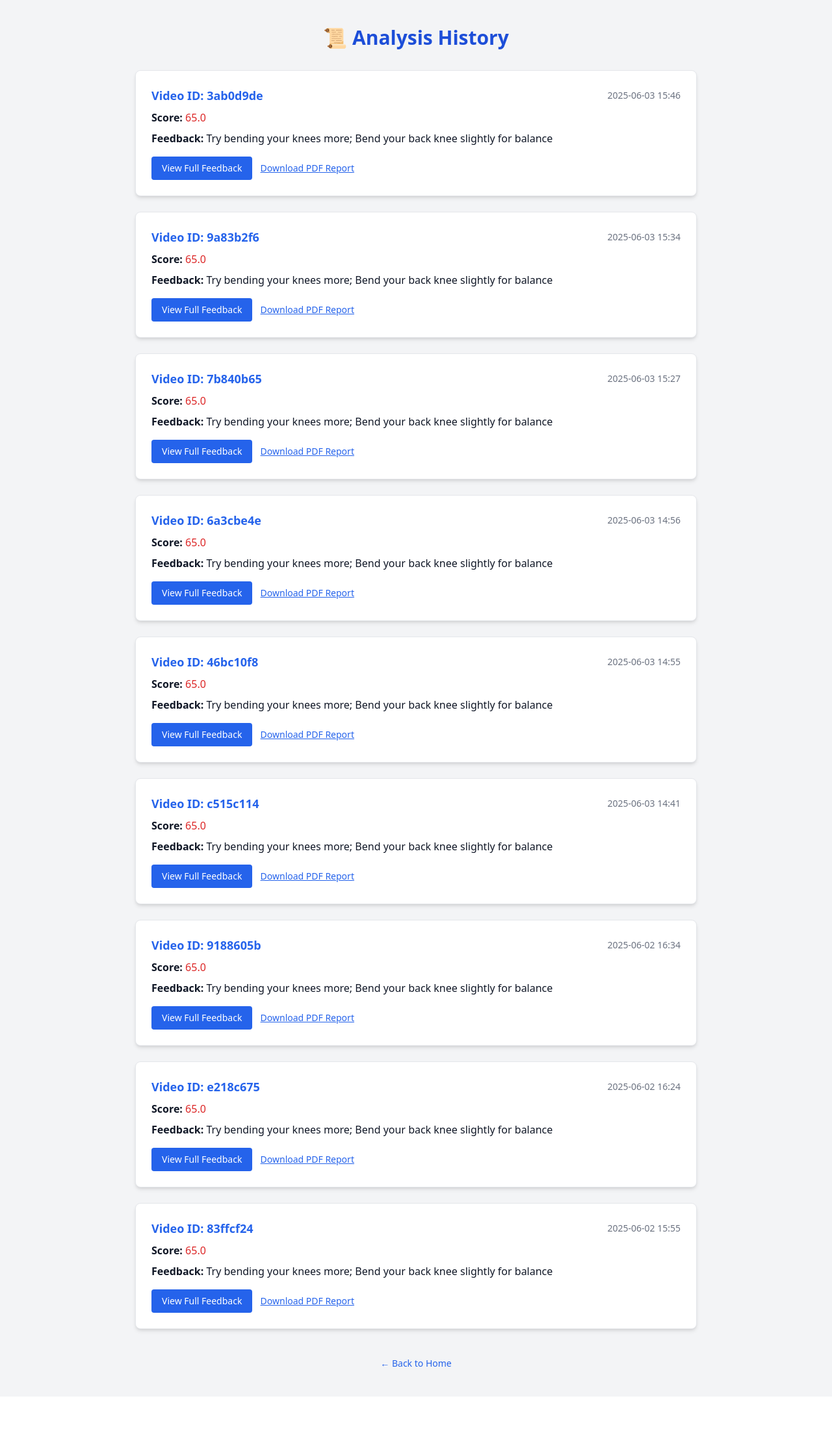
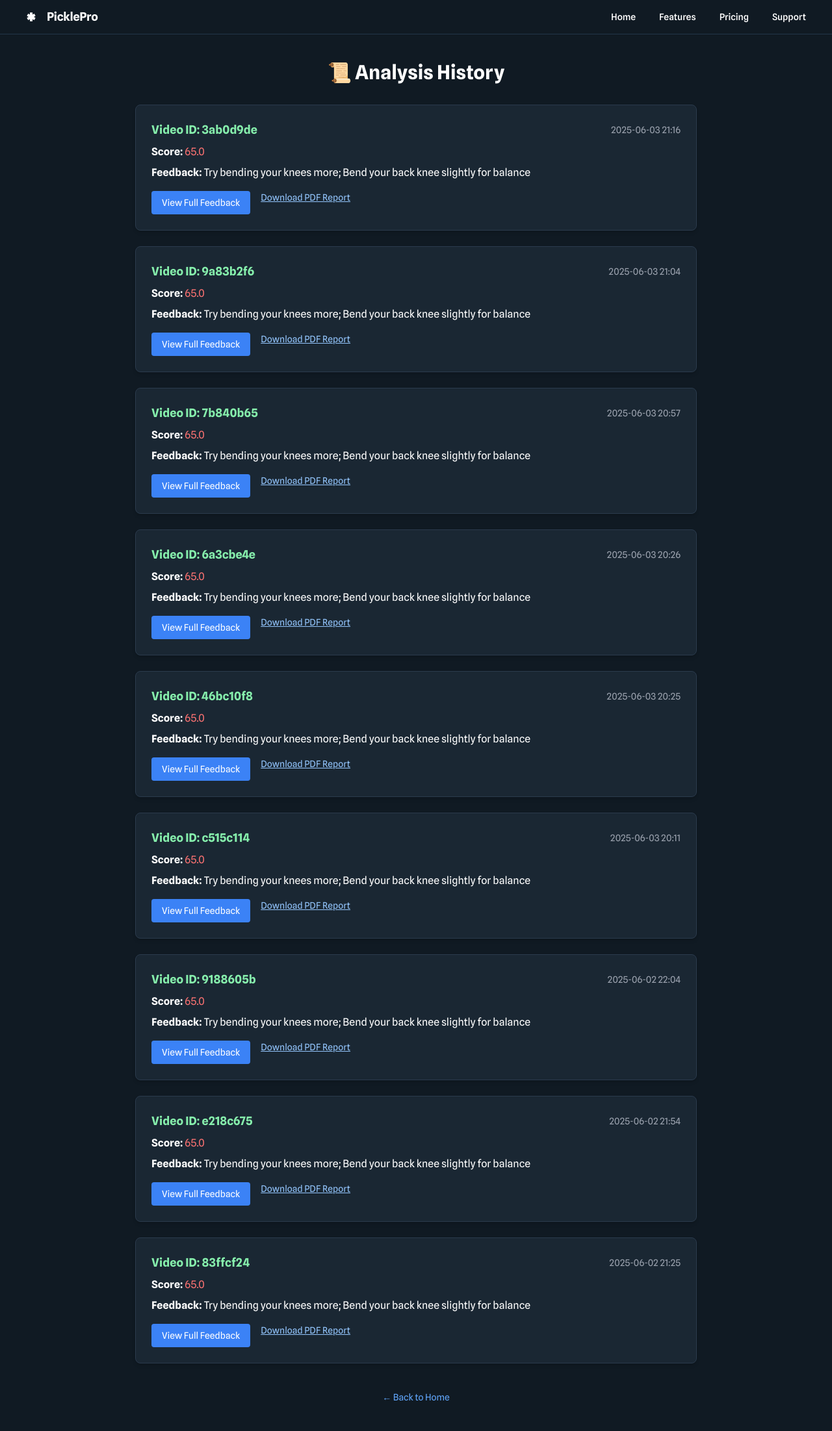
Before and after one commit to te-shashikant/AI-Pickelball, a Flask app: page /history in a window 1280 px wide. Shown: the whole page at 65% size. Before the commit the page ends 2104 px from the top, so only its background shows below. Run offline with Flask 3, Linux system fonts and the light colour scheme; some libraries are stand-ins or nearby versions.

Commit message:
modified:   app.py 	modified:   instance/analysis.db 	new file:   static/uploads/40324e0b_processed_stroke2final.mp4 	new file:   static/uploads/40324e0b_stroke2final.mp4 	modified:   templates/feedback.html 	modified:   templates/history.html 	modified:   templates/index.html 	modified:   templates/upload.html

```diff
--- a/app.py
+++ b/app.py
@@ -10,12 +10,36 @@ from reportlab.lib.pagesizes import A4
 from reportlab.pdfgen import canvas
 from reportlab.lib import colors
 from reportlab.lib.units import inch
-from datetime import datetime
 from reportlab.lib.utils import ImageReader
-from flask import render_template
 from flask_sqlalchemy import SQLAlchemy
 from datetime import datetime
+from pytz import timezone, utc
 
+# ---------- Setup ----------
+app = Flask(__name__)
+app.config['UPLOAD_FOLDER'] = 'static/uploads'
+app.config['GIF_FOLDER'] = 'static/gifs'
+app.config['SQLALCHEMY_DATABASE_URI'] = 'sqlite:///analysis.db'
+app.config['SQLALCHEMY_TRACK_MODIFICATIONS'] = False
+db = SQLAlchemy(app)
+
+os.makedirs(app.config['UPLOAD_FOLDER'], exist_ok=True)
+os.makedirs(app.config['GIF_FOLDER'], exist_ok=True)
+
+# ---------- Models ----------
+class Analysis(db.Model):
+    id = db.Column(db.Integer, primary_key=True)
+    video_id = db.Column(db.String, unique=True, nullable=False)
+    score = db.Column(db.Float, nullable=False)
+    feedback = db.Column(db.Text, nullable=False)
+    created_at = db.Column(db.DateTime, default=lambda: utc.localize(datetime.utcnow()))
+
+# ---------- Utility ----------
+def convert_to_local(utc_dt):
+    if utc_dt.tzinfo is None:
+        utc_dt = utc.localize(utc_dt)
+    local_tz = timezone('Asia/Kolkata')
+    return utc_dt.astimezone(local_tz)
 
 def generate_pdf_report(feedbacks, score, accepted_segments, rejected_segments, pdf_path="analysis_report.pdf"):
     c = canvas.Canvas(pdf_path, pagesize=A4)
@@ -58,7 +82,6 @@ def generate_pdf_report(feedbacks, score, accepted_segments, rejected_segments,
         write_line(f"• {fb}", font_size=12, indent=10)
     write_line("")
 
-    # Accepted segments
     write_line(f"✅ Accepted Segments: {len(accepted_segments)}", font_size=13, color=colors.green)
     x_img = margin + 20
     for seg in accepted_segments:
@@ -69,7 +92,6 @@ def generate_pdf_report(feedbacks, score, accepted_segments, rejected_segments,
             y -= 160
     write_line("")
 
-    # Rejected segments
     write_line(f"❌ Rejected Segments: {len(rejected_segments)}", font_size=13, color=colors.red)
     for seg in rejected_segments:
         write_line(f" - From {seg['start']:.2f}s to {seg['end']:.2f}s", font_size=11, indent=10)
@@ -82,30 +104,10 @@ def generate_pdf_report(feedbacks, score, accepted_segments, rejected_segments,
     c.showPage()
     c.save()
 
-
-app = Flask(__name__)
-
-app.config['UPLOAD_FOLDER'] = 'static/uploads'
-app.config['GIF_FOLDER'] = 'static/gifs'
-app.config['SQLALCHEMY_DATABASE_URI'] = 'sqlite:///analysis.db'
-app.config['SQLALCHEMY_TRACK_MODIFICATIONS'] = False
-db = SQLAlchemy(app)
-
-os.makedirs(app.config['UPLOAD_FOLDER'], exist_ok=True)
-os.makedirs(app.config['GIF_FOLDER'], exist_ok=True)
-
-class Analysis(db.Model):
-    id = db.Column(db.Integer, primary_key=True)
-    video_id = db.Column(db.String, unique=True, nullable=False)
-    score = db.Column(db.Float, nullable=False)
-    feedback = db.Column(db.Text, nullable=False)
-    created_at = db.Column(db.DateTime, default=datetime.utcnow)
-
-
+# ---------- Routes ----------
 @app.route('/')
 def index():
     return render_template('index.html')
-
 
 @app.route('/upload', methods=['GET', 'POST'])
 def upload():
@@ -122,7 +124,6 @@ def upload():
         video.save(video_path)
 
         output_path = os.path.join(app.config['UPLOAD_FOLDER'], f"{video_id}_processed_{filename}")
-
         feedbacks, final_score, accepted_segments, rejected_segments = process_video(video_path, output_path, mode)
 
         gif_output_folder = os.path.join(app.config['GIF_FOLDER'], video_id)
@@ -195,7 +196,6 @@ def upload():
         with open(os.path.join(gif_output_folder, 'feedback.json'), 'w') as f:
             json.dump(feedback_data, f)
 
-        # Save to database
         new_analysis = Analysis(
             video_id=video_id,
             score=final_score,
@@ -208,18 +208,60 @@ def upload():
 
     return render_template('upload.html')
 
-
-
 @app.route('/uploads/<path:filename>')
 def uploaded_file(filename):
     return send_from_directory(app.config['UPLOAD_FOLDER'], filename)
 
+@app.route('/feedback/<video_id>')
+def feedback_page(video_id):
+    feedback_file = os.path.join(app.config['GIF_FOLDER'], video_id, 'feedback.json')
+    if not os.path.exists(feedback_file):
+        return 'Feedback not found', 404
+
+    with open(feedback_file, 'r') as f:
+        data = json.load(f)
+
+    return render_template('feedback.html',
+                           video_id=video_id,
+                           score=data['score'],
+                           feedbacks=data['feedbacks'],
+                           segments=data['segments'],
+                           processed_video_url=data.get('processed_video_url'))
+
+@app.route('/export_pdf/<video_id>')
+def export_pdf(video_id):
+    feedback_file = os.path.join(app.config['GIF_FOLDER'], video_id, 'feedback.json')
+    if not os.path.exists(feedback_file):
+        return 'Feedback not found', 404
+
+    with open(feedback_file, 'r') as f:
+        data = json.load(f)
+
+    pdf_filename = f"{video_id}_report.pdf"
+    pdf_path = os.path.join(app.config['GIF_FOLDER'], video_id, pdf_filename)
+
+    generate_pdf_report(
+        feedbacks=data['feedbacks'],
+        score=data['score'],
+        accepted_segments=[
+            {"start": s["start"], "end": s["end"], "thumbnail": s.get("thumbnail")}
+            for s in data['segments'] if s["type"] == "accepted"
+        ],
+        rejected_segments=[
+            {"start": s["start"], "end": s["end"], "reasons": s["reasons"], "thumbnail": s.get("thumbnail")}
+            for s in data['segments'] if s["type"] == "rejected"
+        ],
+        pdf_path=pdf_path
+    )
+
+    return send_from_directory(os.path.join(app.config['GIF_FOLDER'], video_id), pdf_filename, as_attachment=True)
+
 @app.route('/history')
 def history():
     analyses = Analysis.query.order_by(Analysis.created_at.desc()).all()
+    for a in analyses:
+        a.local_created_at = convert_to_local(a.created_at)
     return render_template("history.html", analyses=analyses)
-
-
 
 @app.route('/api/feedback/<video_id>')
 def api_feedback(video_id):
@@ -254,52 +296,6 @@ def api_feedback(video_id):
         "rejected_segments": rejected_segments
     })
 
-
-@app.route('/feedback/<video_id>')
-def feedback_page(video_id):
-    feedback_file = os.path.join(app.config['GIF_FOLDER'], video_id, 'feedback.json')
-    if not os.path.exists(feedback_file):
-        return 'Feedback not found', 404
-
-    with open(feedback_file, 'r') as f:
-        data = json.load(f)
-
-    return render_template('feedback.html',
-                           video_id=video_id,
-                           score=data['score'],
-                           feedbacks=data['feedbacks'],
-                           segments=data['segments'],
-                           processed_video_url=data.get('processed_video_url'))
-
-
-@app.route('/export_pdf/<video_id>')
-def export_pdf(video_id):
-    feedback_file = os.path.join(app.config['GIF_FOLDER'], video_id, 'feedback.json')
-    if not os.path.exists(feedback_file):
-        return 'Feedback not found', 404
-
-    with open(feedback_file, 'r') as f:
-        data = json.load(f)
-
-    pdf_filename = f"{video_id}_report.pdf"
-    pdf_path = os.path.join(app.config['GIF_FOLDER'], video_id, pdf_filename)
-
-    generate_pdf_report(
-        feedbacks=data['feedbacks'],
-        score=data['score'],
-        accepted_segments=[
-            {"start": s["start"], "end": s["end"], "thumbnail": s.get("thumbnail")}
-            for s in data['segments'] if s["type"] == "accepted"
-        ],
-        rejected_segments=[
-            {"start": s["start"], "end": s["end"], "reasons": s["reasons"], "thumbnail": s.get("thumbnail")}
-            for s in data['segments'] if s["type"] == "rejected"
-        ],
-        pdf_path=pdf_path
-    )
-
-    return send_from_directory(os.path.join(app.config['GIF_FOLDER'], video_id), pdf_filename, as_attachment=True)
-
-
+# ---------- Run ----------
 if __name__ == '__main__':
     app.run(debug=True)
--- a/templates/feedback.html
+++ b/templates/feedback.html
@@ -66,8 +66,8 @@
       </div>
       <div class="flex gap-8 items-center">
         <nav class="flex gap-6 text-sm font-medium">
-          <a href="#">Dashboard</a>
-          <a href="#">Analysis</a>
+          <a href="{{ url_for('index') }}">Home</a>
+          <a href="{{ url_for('history') }}">Analysis</a>
           <a href="#">Drills</a>
           <a href="#">Community</a>
         </nav>
--- a/templates/history.html
+++ b/templates/history.html
@@ -4,32 +4,61 @@
   <meta charset="UTF-8" />
   <meta name="viewport" content="width=device-width, initial-scale=1.0" />
   <title>Analysis History - PicklePro</title>
-  <script src="https://cdn.tailwindcss.com"></script>
+  <link rel="preconnect" href="https://fonts.gstatic.com/" crossorigin="" />
+  <link
+    rel="stylesheet"
+    as="style"
+    onload="this.rel='stylesheet'"
+    href="https://fonts.googleapis.com/css2?display=swap&amp;family=Noto+Sans%3Awght%40400%3B500%3B700%3B900&amp;family=Spline+Sans%3Awght%40400%3B500%3B700"
+  />
+  <script src="https://cdn.tailwindcss.com?plugins=forms,container-queries"></script>
 </head>
-<body class="bg-gray-100 text-gray-900">
+<body class="bg-[#101a23] text-white" style='font-family: "Spline Sans", "Noto Sans", sans-serif;'>
 
+  <!-- HEADER -->
+  <header class="flex items-center justify-between border-b border-[#223649] px-10 py-3">
+    <div class="flex items-center gap-4">
+      <div class="size-4 text-white">
+        <svg viewBox="0 0 48 48" fill="none" xmlns="http://www.w3.org/2000/svg">
+          <path fill-rule="evenodd" clip-rule="evenodd"
+            d="M12.0799 24L4 19.2479L9.95537 8.75216L18.04 13.4961L18.0446 4H29.9554L29.96 13.4961L38.0446 8.75216L44 19.2479L35.92 24L44 28.7521L38.0446 39.2479L29.96 34.5039L29.9554 44H18.0446L18.04 34.5039L9.95537 39.2479L4 28.7521L12.0799 24Z"
+            fill="currentColor"></path>
+        </svg>
+      </div>
+      <h2 class="text-white text-lg font-bold tracking-[-0.015em]">PicklePro</h2>
+    </div>
+    <div class="flex items-center gap-9">
+      <a class="text-white text-sm font-medium" href="{{ url_for('index') }}">Home</a>
+      <a class="text-white text-sm font-medium" href="#">Features</a>
+      <a class="text-white text-sm font-medium" href="#">Pricing</a>
+      <a class="text-white text-sm font-medium" href="#">Support</a>
+    </div>
+  </header>
+
+  <!-- MAIN CONTENT -->
   <div class="max-w-4xl mx-auto py-10 px-4">
-    <h1 class="text-3xl font-bold text-center mb-8 text-blue-700">📜 Analysis History</h1>
+    <h1 class="text-3xl font-bold text-center mb-8 text-white-400">📜 Analysis History</h1>
 
     {% if analyses %}
       <div class="grid grid-cols-1 gap-6">
         {% for a in analyses %}
-          <div class="bg-white shadow-md rounded-lg p-6 border border-gray-200 hover:shadow-lg transition duration-300">
+          <div class="bg-[#1a2733] border border-[#2b3b4d] shadow-md rounded-lg p-6 hover:shadow-lg transition duration-300">
             <div class="flex justify-between items-center mb-2">
-              <h2 class="text-lg font-semibold text-blue-600">Video ID: {{ a.video_id }}</h2>
-              <span class="text-sm text-gray-500">{{ a.created_at.strftime('%Y-%m-%d %H:%M') }}</span>
+              <h2 class="text-lg font-semibold text-green-300">Video ID: {{ a.video_id }}</h2>
+              <span class="text-sm text-gray-400">{{ a.local_created_at.strftime('%Y-%m-%d %H:%M') }}</span>
             </div>
-            <p class="mb-2"><strong>Score:</strong>
-              <span class="{{ 'text-green-600' if a.score >= 75 else 'text-red-600' }}">{{ a.score }}</span>
+            <p class="mb-2">
+              <strong>Score:</strong>
+              <span class="{{ 'text-green-400' if a.score >= 75 else 'text-red-400' }}">{{ a.score }}</span>
             </p>
             <p><strong>Feedback:</strong> {{ a.feedback }}</p>
-            <div class="mt-4">
+            <div class="mt-4 flex gap-4">
               <a href="{{ url_for('feedback_page', video_id=a.video_id) }}"
-                 class="inline-block bg-blue-600 text-white px-4 py-2 rounded hover:bg-blue-700 text-sm transition">
+                 class="bg-blue-500 text-white px-4 py-2 rounded hover:bg-blue-600 text-sm transition">
                 View Full Feedback
               </a>
               <a href="{{ url_for('export_pdf', video_id=a.video_id) }}"
-                 class="inline-block ml-2 text-blue-600 underline hover:text-blue-800 text-sm">
+                 class="text-blue-300 underline hover:text-blue-400 text-sm">
                 Download PDF Report
               </a>
             </div>
@@ -37,12 +66,11 @@
         {% endfor %}
       </div>
     {% else %}
-      <p class="text-center text-gray-600">No analyses found yet. Upload a video to get started.</p>
+      <p class="text-center text-gray-400">No analyses found yet. Upload a video to get started.</p>
     {% endif %}
 
     <div class="text-center mt-10">
-      <a href="{{ url_for('index') }}"
-         class="text-blue-600 hover:underline text-sm">
+      <a href="{{ url_for('index') }}" class="text-blue-400 hover:underline text-sm">
         ← Back to Home
       </a>
     </div>
--- a/templates/index.html
+++ b/templates/index.html
@@ -40,7 +40,7 @@
             <button
               class="flex min-w-[84px] max-w-[480px] cursor-pointer items-center justify-center overflow-hidden rounded-lg h-10 px-4 bg-[#dce8f3] text-[#141a1f] text-sm font-bold leading-normal tracking-[0.015em]"
             >
-              <span class="truncate">Upload Video</span>
+
             </button>
             <div
               class="bg-center bg-no-repeat aspect-square bg-cover rounded-full size-10"
```
Also changed, not shown: templates/upload.html (+61 -5 lines), instance/analysis.db, 2 other files.
